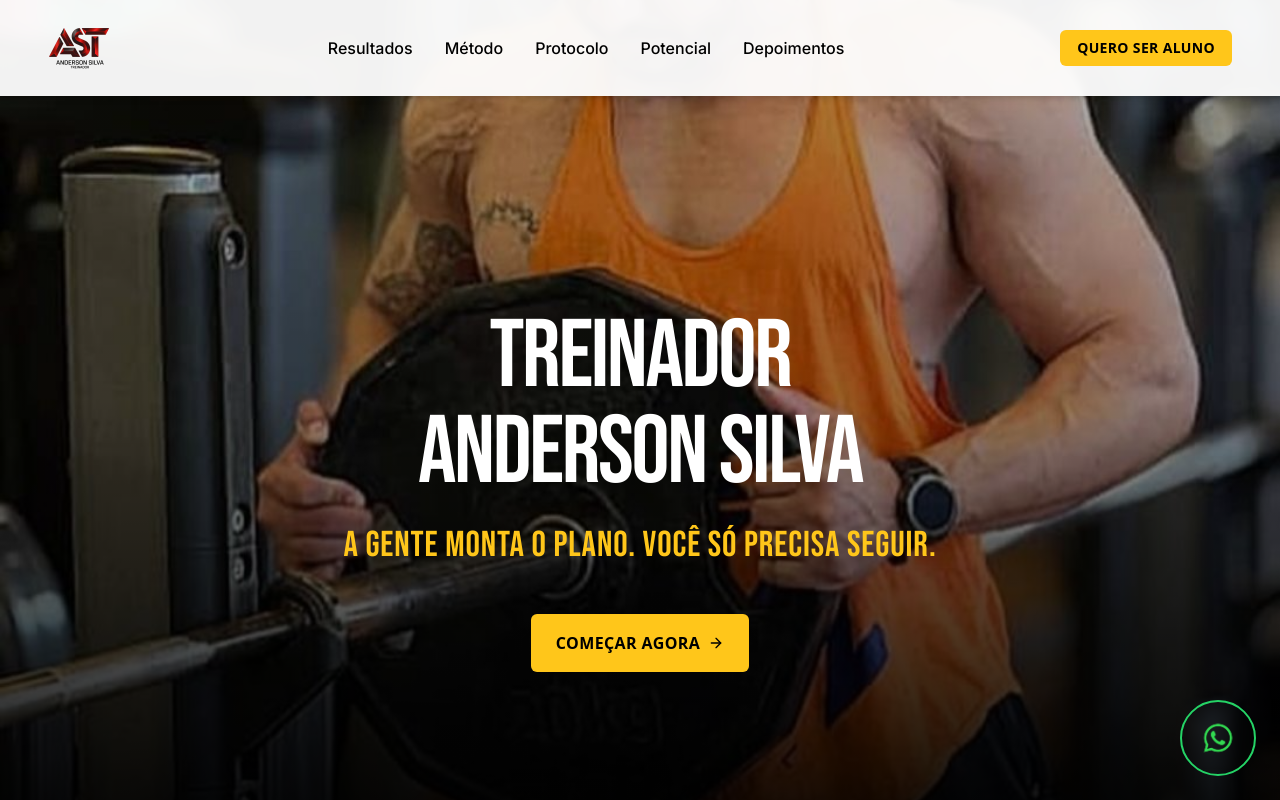
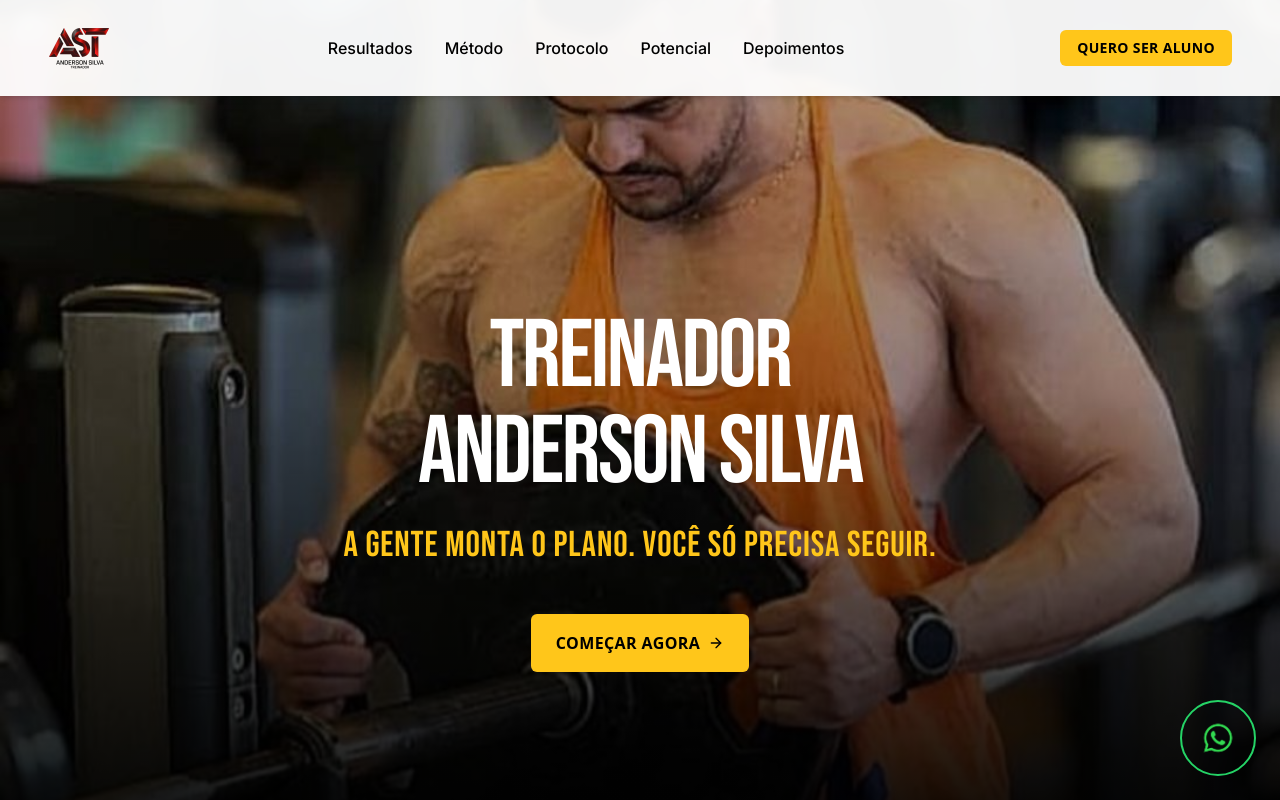
Before and after one commit to joabedev123-alt/dino-gainz-hub-88662, a React (Vite) app: page / in a window 1280 px wide. Shown: the top 800 px of the page. Built offline with nearby package versions, Linux system fonts and the light colour scheme; the HTML template or start-up script is replaced by a standard one.

Commit message:
Fix: Adjust hero image positioning

```diff
--- a/src/components/Hero.tsx
+++ b/src/components/Hero.tsx
@@ -8,8 +8,8 @@ export const Hero = () => {
   return (
     <section id="hero" className="relative min-h-screen flex items-end justify-center overflow-hidden">
       <div
-        className="absolute inset-0 bg-cover bg-center bg-no-repeat"
-        style={{ backgroundImage: `url(${heroBg})` }}
+        className="absolute inset-0 bg-cover bg-no-repeat"
+        style={{ backgroundImage: `url(${heroBg})`, backgroundPosition: 'center 30%' }}
       >
         <div className="absolute inset-0 bg-gradient-to-b from-black/30 via-black/40 to-black/90"></div>
       </div>
```
